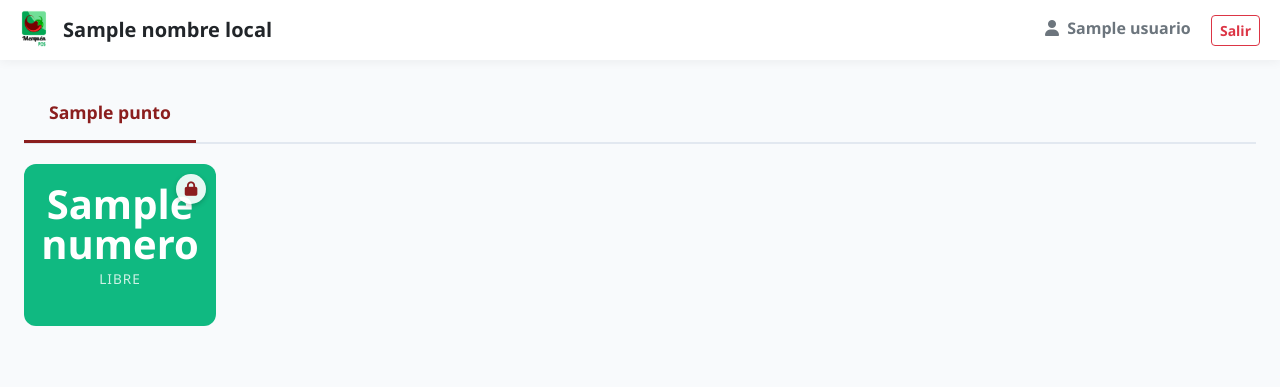
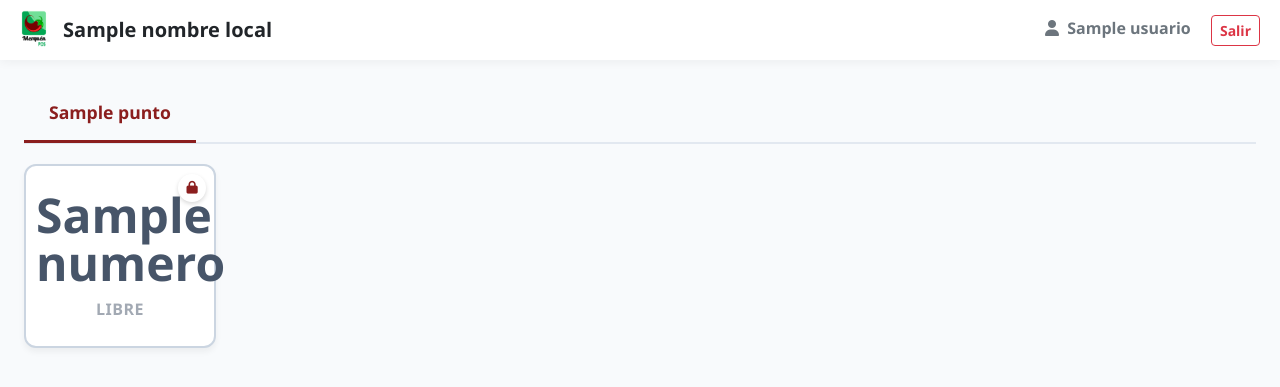
Before and after one commit to ceal2013/MerquenPOS, a Django app: template templates/POS/mesas.html in a window 1280 px wide. Shown: the top 387 px of the page. Run offline with Django 5.2, Linux system fonts and the light colour scheme; the template is opened without the code that fills it: most values are stand-ins (such as "Sample title", 1, 10 or a date in 2020).

Commit message:
Actualizar estilos y lógica de visualización en la vista de mesas, incluyendo nueva paleta de colores y mejoras en la presentación del estado de las mesas.

```diff
--- a/templates/POS/mesas.html
+++ b/templates/POS/mesas.html
@@ -7,13 +7,25 @@
     <title>Mesas - {{ nombre_local }}</title>
     <link rel="icon" href="{% static 'merquenicono.png' %}" type="image/png">
     <link href="https://cdn.jsdelivr.net/npm/bootstrap@5.3.3/dist/css/bootstrap.min.css" rel="stylesheet">
-    <link href="https://cdnjs.cloudflare.com/ajax/libs/font-awesome/6.4.0/css/all.min.css" rel="stylesheet"> <style>
+    <link href="https://cdnjs.cloudflare.com/ajax/libs/font-awesome/6.4.0/css/all.min.css" rel="stylesheet">
+
+    <style>
         :root {
-            --color-primario: #8B1E1E; /* Rojo oscuro/guinda */
-            --color-libre: #10b981;    /* Verde */
-            --color-ocupada: #ef4444;  /* Rojo */
-            --color-impresa: #f59e0b;  /* Naranja/Amarillo (Cuenta Impresa) */
+            --color-primario: #8B1E1E;
             --color-fondo: #f8fafc;
+
+            /* --- NUEVA PALETA ESTILO VISUAL BASIC --- */
+            --bg-libre: #ffffff;
+            --border-libre: #cbd5e1;
+            --text-libre: #475569;
+
+            --bg-ocupada: #dbeafe;     /* Azul Claro */
+            --border-ocupada: #bfdbfe;
+            --text-ocupada: #1e3a8a;
+
+            --bg-impresa: #fee2e2;     /* Rojo Claro */
+            --border-impresa: #fecaca;
+            --text-impresa: #7f1d1d;
         }
 
         body {
@@ -21,14 +33,14 @@
             font-family: 'Segoe UI', Tahoma, Geneva, Verdana, sans-serif;
         }
 
-        /* --- Barra Superior (Header) --- */
+        /* --- Barra Superior --- */
         .topbar {
             background-color: white;
             box-shadow: 0 2px 10px rgba(0,0,0,0.05);
             padding: 10px 20px;
         }
 
-        /* --- Estilos de las Pestañas (Tabs) --- */
+        /* --- Estilos de Pestañas --- */
         .nav-tabs {
             border-bottom: 2px solid #e2e8f0;
             margin-bottom: 20px;
@@ -43,11 +55,6 @@
             border-bottom: 3px solid transparent;
         }
 
-        .nav-tabs .nav-link:hover {
-            color: var(--color-primario);
-            border-color: transparent;
-        }
-
         .nav-tabs .nav-link.active {
             color: var(--color-primario);
             background-color: transparent;
@@ -58,65 +65,69 @@
         .mesa-card {
             border-radius: 12px;
             text-align: center;
-            padding: 20px 10px;
-            color: white;
+            padding: 25px 10px;
             cursor: pointer;
-            transition: transform 0.2s, box-shadow 0.2s;
-            position: relative; /* Para poner el candado encima si está bloqueada */
-            border: none;
+            transition: transform 0.1s, box-shadow 0.1s;
+            position: relative;
             height: 100%;
             display: flex;
             flex-direction: column;
             justify-content: center;
+            box-shadow: 0 4px 6px rgba(0,0,0,0.05);
         }
 
-        .mesa-card:hover {
-            transform: translateY(-5px);
-            box-shadow: 0 10px 15px rgba(0,0,0,0.1);
+        .mesa-card:active {
+            transform: scale(0.96);
         }
 
         .mesa-numero {
-            font-size: 2.5rem;
+            font-size: 3rem;
             font-weight: 700;
-            margin-bottom: 0;
+            margin-bottom: 5px;
             line-height: 1;
         }
 
-        .mesa-total {
-            font-size: 1.1rem;
+        .mesa-estado-texto {
+            font-size: 1rem;
             font-weight: 600;
-            margin-top: 10px;
-            opacity: 0.9;
+            text-transform: uppercase;
+            letter-spacing: 0.5px;
+            margin-top: 5px;
+            margin-bottom: 0;
         }
 
-        .mesa-estado-texto {
-            font-size: 0.85rem;
-            text-transform: uppercase;
-            letter-spacing: 1px;
-            opacity: 0.8;
-            margin-top: 5px;
+        /* Clases de estado aplicadas desde Django */
+        .estado-libre {
+            background-color: var(--bg-libre);
+            border: 2px solid var(--border-libre);
+            color: var(--text-libre);
         }
-
-        /* Colores según estado */
-        .estado-libre { background-color: var(--color-libre); }
-        .estado-ocupada { background-color: var(--color-ocupada); }
-        .estado-impresa { background-color: var(--color-impresa); }
+        .estado-ocupada {
+            background-color: var(--bg-ocupada);
+            border: 2px solid var(--border-ocupada);
+            color: var(--text-ocupada);
+        }
+        .estado-impresa {
+            background-color: var(--bg-impresa);
+            border: 2px solid var(--border-impresa);
+            color: var(--text-impresa);
+        }
 
         /* Candado de bloqueo */
         .bloqueo-badge {
             position: absolute;
-            top: 10px;
-            right: 10px;
-            background-color: rgba(255,255,255,0.9);
+            top: 8px;
+            right: 8px;
+            background-color: white;
             color: var(--color-primario);
             border-radius: 50%;
-            width: 30px;
-            height: 30px;
+            width: 28px;
+            height: 28px;
             display: flex;
             align-items: center;
             justify-content: center;
-            font-size: 0.9rem;
-            box-shadow: 0 2px 5px rgba(0,0,0,0.2);
+            font-size: 0.8rem;
+            box-shadow: 0 2px 4px rgba(0,0,0,0.15);
         }
     </style>
 </head>
@@ -159,7 +170,7 @@
                          id="panel-{{ punto.codigo }}"
                          role="tabpanel" tabindex="0">
 
-                        <div class="row row-cols-2 row-cols-sm-3 row-cols-md-4 row-cols-lg-6 g-3">
+                        <div class="row row-cols-2 row-cols-sm-3 row-cols-md-4 row-cols-xl-6 g-3">
 
                             {% for mesa in punto.mesas %}
                                 <div class="col">
@@ -173,10 +184,18 @@
                                         {% endif %}
 
                                         <p class="mesa-numero">{{ mesa.numero }}</p>
-                                        <p class="mesa-estado-texto">{{ mesa.estado }}</p>
 
-                                        {% if mesa.estado != 'libre' %}
-                                            <p class="mesa-total">$ {{ mesa.total|floatformat:0 }}</p>
+                                        {% if mesa.estado == 'libre' %}
+                                            <p class="mesa-estado-texto" style="opacity: 0.5;">LIBRE</p>
+                                        {% else %}
+                                            <p class="mesa-estado-texto">
+                                                <i class="fa-solid fa-user me-1"></i>
+                                                {% if mesa.usuarioBloqueo %}
+                                                    {{ mesa.usuarioBloqueo }}
+                                                {% else %}
+                                                    Ocupada
+                                                {% endif %}
+                                            </p>
                                         {% endif %}
 
                                     </div>
@@ -187,21 +206,22 @@
                                 </div>
                             {% endfor %}
 
-                        </div> </div>
+                        </div>
+
+                    </div>
                 {% endfor %}
-            </div> {% endif %}
+            </div>
+
+        {% endif %}
     </div>
 
     <script src="https://cdn.jsdelivr.net/npm/bootstrap@5.3.3/dist/js/bootstrap.bundle.min.js"></script>
-
     <script>
-        // Función rápida de JavaScript para cuando toquen una mesa
         function abrirMesa(punto, numero, estaBloqueada, usuarioBloqueo) {
             if (estaBloqueada === 'True') {
                 alert("MESA OCUPADA\nEsta mesa está siendo utilizada por: " + usuarioBloqueo);
                 return;
             }
-            // Aquí en el futuro redigiremos a la pantalla de toma de pedido
             alert("Redirigiendo a Mesa " + numero + " del sector " + punto);
         }
     </script>
```
